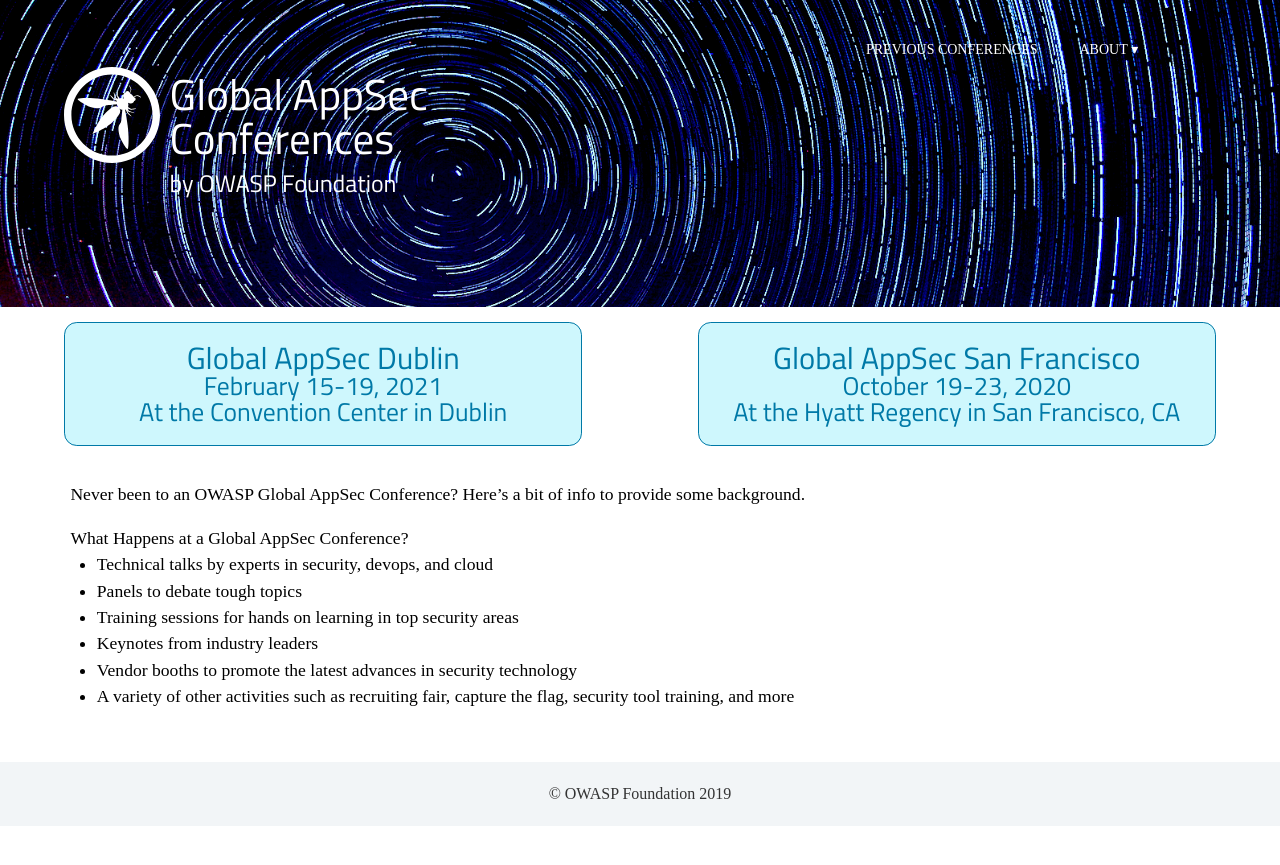
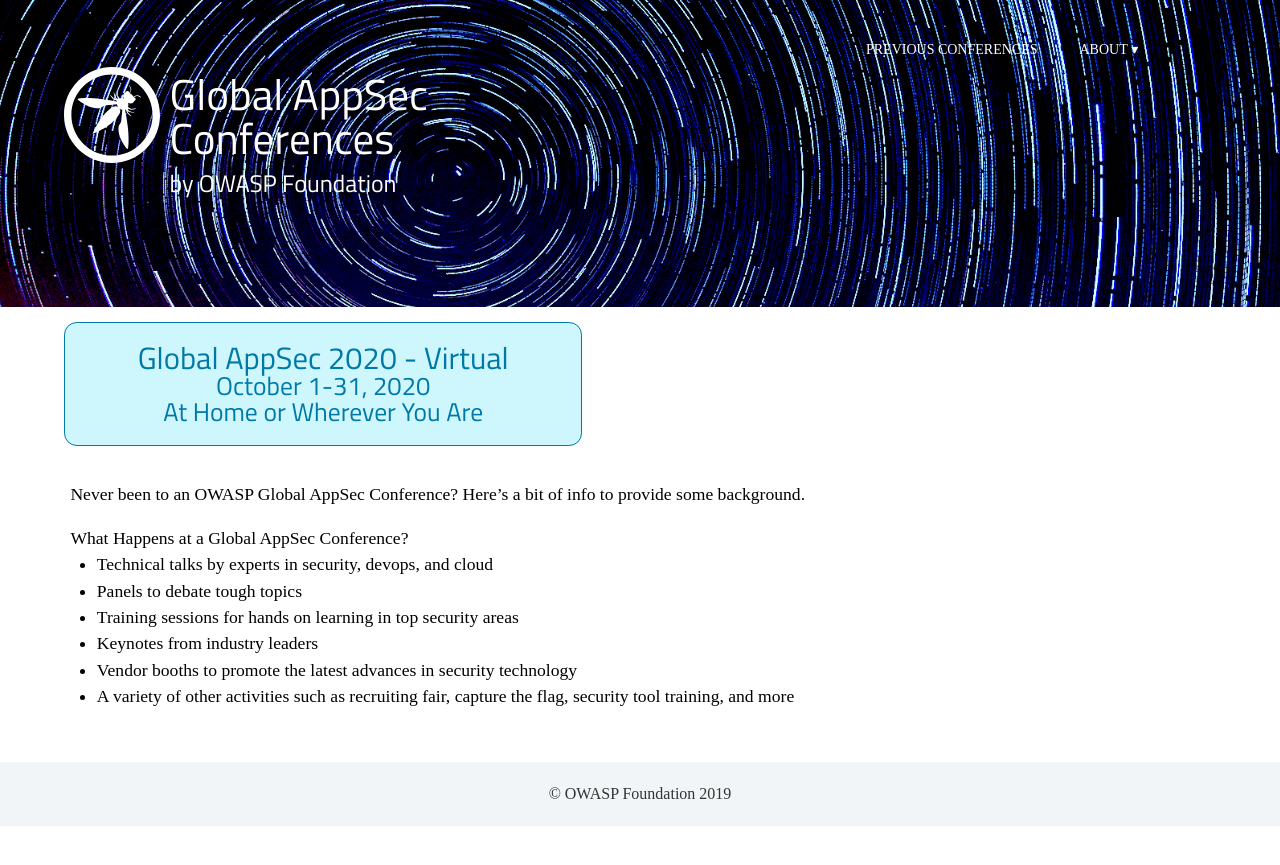
Before and after one commit to OWASP/GlobalAppSecHome, a Jekyll site: the page built from index.html, in a window 1280 px wide. Shown: the top 865 px of the page. Built offline with Jekyll 4.4.1, drawn with Linux system fonts in a browser that asks for light colours; some web fonts are replaced.

Commit message:
Update index.html

```diff
--- a/index.html
+++ b/index.html
@@ -10,17 +10,11 @@
 
 	<div class="container">
 
-			<a href="https://dublin.globalappsec.org/">Global AppSec Dublin</a>
-			<p>February 15-19, 2021<br>At the Convention Center in Dublin</p>
+			<a href="https://events.bizzabo.com/OWASPGlobalAppSec">Global AppSec 2020 - Virtual</a>
+			<p>October 1-31, 2020<br>At Home or Wherever You Are</p>
 
 	</div>
 
-	<div class="container">
-
-			<a href="https://sf.globalappsec.org/">Global AppSec San Francisco</a>
-			<p>October 19-23, 2020<br>At the Hyatt Regency in San Francisco, CA</p>
-
-	</div>
 </div>
 
 
```
